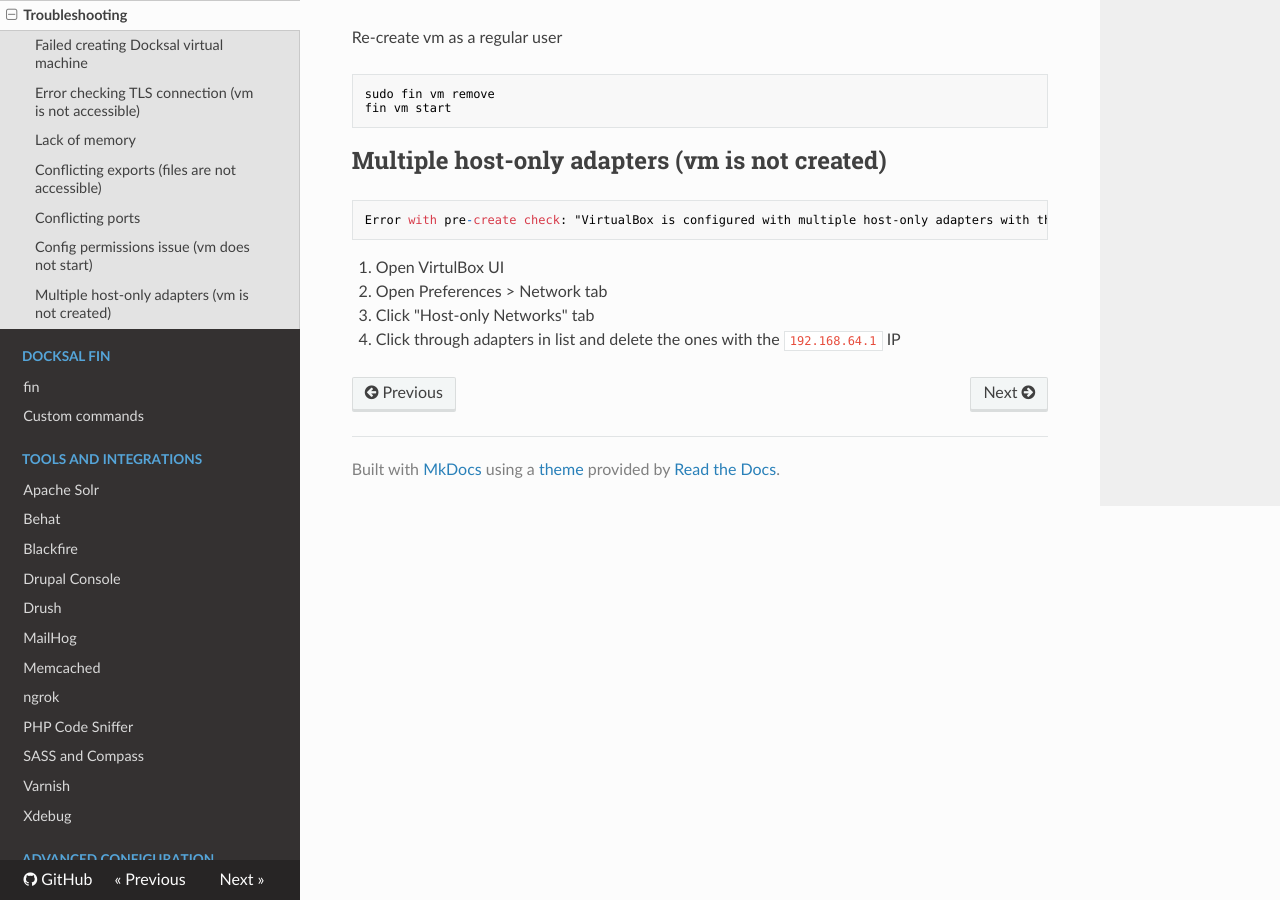
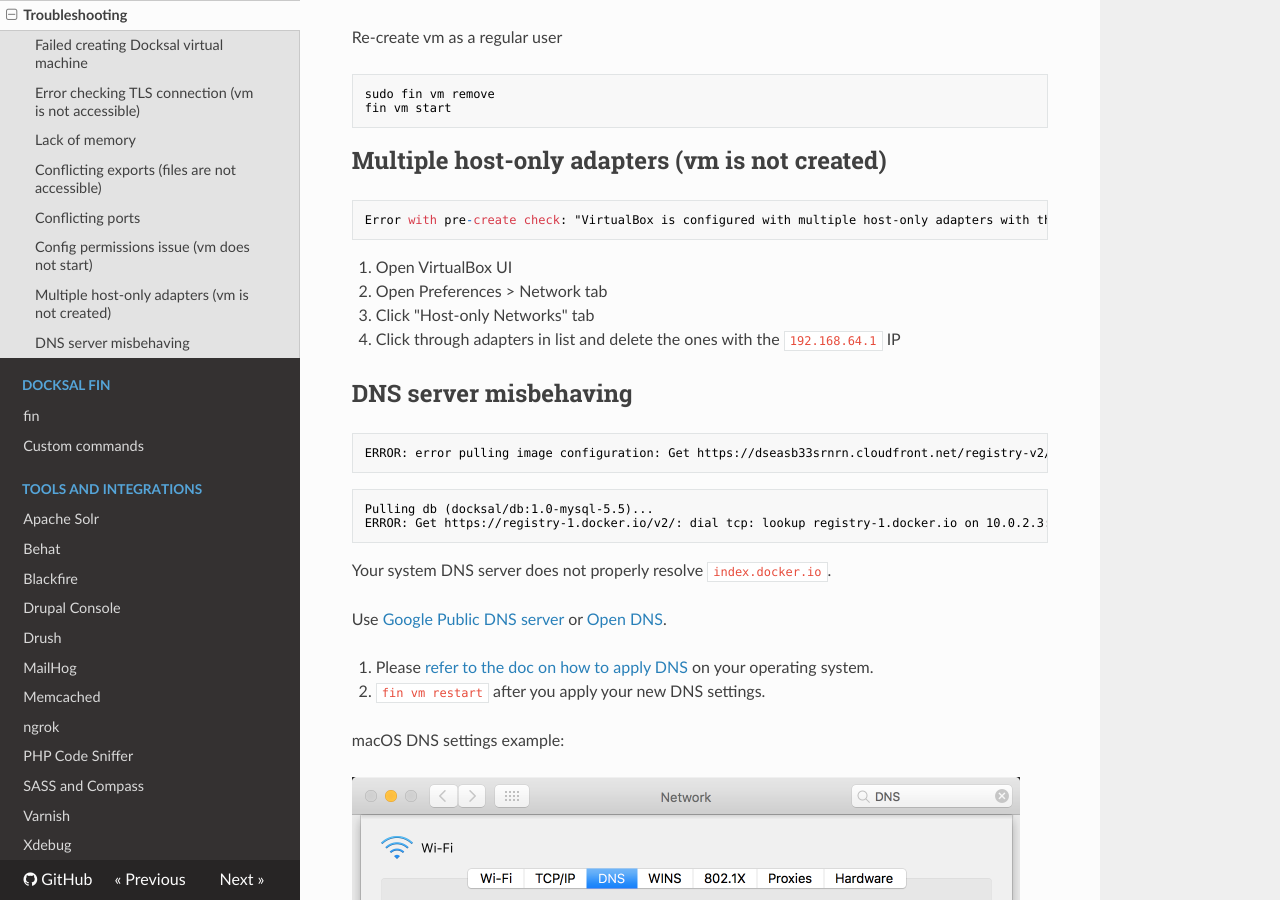
Before and after one commit to docksal/docksal, an MkDocs documentation site: the page built from docs/troubleshooting.md, in a window 1280 px wide and 900 px high, scrolled down 2119 px. Built offline with MkDocs 1.6.1, drawn with Linux system fonts in a browser that asks for light colours; nearby versions of some CDN libraries; old or Windows-style settings are respelled for this version of MkDocs; some of the changed text lies outside the part shown.

Commit message:
Document a special case of DNS server misbehaving

````diff
--- a/docs/troubleshooting.md
+++ b/docs/troubleshooting.md
@@ -68,7 +68,7 @@ exports:11: export option conflict for /Users
 
 With NFS a single directory can only be exported once. It can not be exported several times with different settings.
 
-Remove the conflicting export from `/etc/exports` (remove the non-docksal one), save the file, then run `fin vm restart`.
+Remove the conflicting export from `/etc/exports` (remove the non-docksal one), save the file, and run `fin vm restart` or `fin vm start` again.
 
 ## Conflicting ports
 
@@ -109,7 +109,29 @@ fin vm start
 Error with pre-create check: "VirtualBox is configured with multiple host-only adapters with the same IP \"192.168.64.1\". Please remove one."
 ```
 
-1. Open VirtulBox UI
+1. Open VirtualBox UI
 2. Open Preferences > Network tab
 3. Click "Host-only Networks" tab
 4. Click through adapters in list and delete the ones with the `192.168.64.1` IP
+
+## DNS server misbehaving
+
+```
+ERROR: error pulling image configuration: Get https://dseasb33srnrn.cloudfront.net/registry-v2/docker/registry/v2/blobs/sha256/9f/9fb8c0aed5fc7cc710884dc9cbd0974cc606053989b4f73f20e8b363e7d6cc7f/data?Expires=1490711517&Signature=SzvWOicPa6yZRxlBh1~vsl2xHtkOXR8xDj~usSP8aS9ZFhNQ8oH5pAcfZyx3sxgPgtqPgSOzuoaBtw5lT0~i0mpt~QCBpkgRhgyRQ8rzkbI1sG9ZRDXvRQ4sG49ckorbHyUT8isG5mEWl3Ar8kateU9he9fdlRhe5V5Zvn-et0s_&Key-Pair-Id=APKAJECH5M7VWIS5YZ6Q: dial tcp: lookup dseasb33srnrn.cloudfront.net on 10.0.2.3:53: server misbehaving
+```
+
+```
+Pulling db (docksal/db:1.0-mysql-5.5)...
+ERROR: Get https://registry-1.docker.io/v2/: dial tcp: lookup registry-1.docker.io on 10.0.2.3:53: server misbehaving
+```
+
+Your system DNS server does not properly resolve `index.docker.io`.
+
+Use [Google Public DNS server](https://developers.google.com/speed/public-dns/) or [Open DNS](https://www.opendns.com/setupguide/).
+
+1. Please [refer to the doc on how to apply DNS](https://developers.google.com/speed/public-dns/docs/using) on your operating system.
+2. `fin vm restart` after you apply your new DNS settings.
+
+macOS DNS settings example:
+
+![macOS DNS settings](_img/troubleshooting-network-dns.png)
````
Also changed, not shown: docs/_img/troubleshooting-network-dns.png (added).
